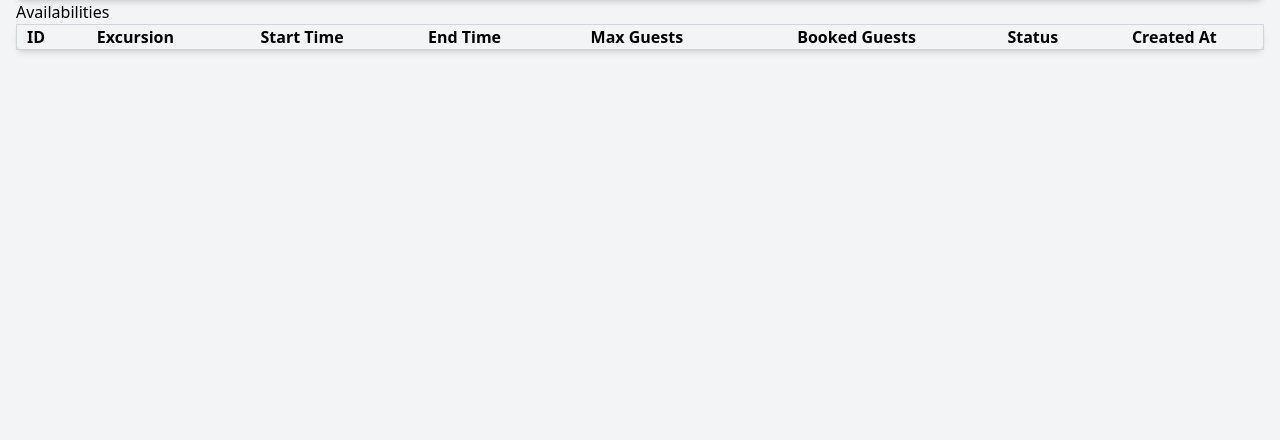
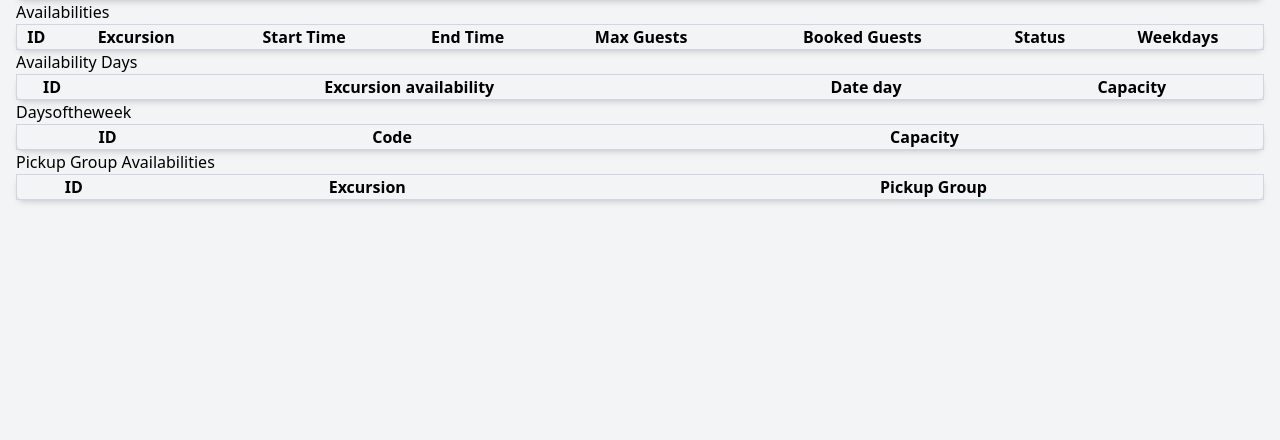
Before and after one commit to BokisAngelov/knossos, a Django app: page /testmodels/ in a window 1280 px wide. Shown: the part 228-668 px from the top of the page. Run offline with Django 5.2, Linux system fonts and the light colour scheme; data that the repository does not hold is empty; some libraries are stand-ins or nearby versions.

Commit message:
Fix capacity for availability days

```diff
--- a/main/models.py
+++ b/main/models.py
@@ -97,7 +97,7 @@ class DayOfWeek(models.Model):
         (SUN, 'Sunday'),
     ]
     code = models.CharField(max_length=3, choices=WEEKDAY_CHOICES, unique=True)
-    capacity = models.PositiveIntegerField(default=0)
+    # capacity = models.PositiveIntegerField(default=0)
 
     def __str__(self):
         return dict(self.WEEKDAY_CHOICES)[self.code]
@@ -211,6 +211,7 @@ class AvailabilityDays(models.Model):
     # excursion = models.ForeignKey(Excursion, on_delete=models.CASCADE, related_name='availability_days')
     excursion_availability = models.ForeignKey(ExcursionAvailability, on_delete=models.CASCADE, related_name='availability_days', null=True)
     date_day = models.DateField()
+    capacity = models.PositiveIntegerField(default=0)
 
     def __str__(self):
         return f"{self.excursion_availability.excursion.title} - {self.date_day}"
--- a/main/templates/main/admin/testmodels.html
+++ b/main/templates/main/admin/testmodels.html
@@ -66,20 +66,73 @@
         <th>Max Guests</th>
         <th>Booked Guests</th>
         <th>Status</th>
-        <th>Created At</th>
+        <th>Weekdays</th>
     </tr>
 {% for availability in availabilities %}
     <tr>
         <td>{{ availability.id }}</td>
-        <td>{{ availability.excursion.name }}</td>
+        <td>{{ availability.excursion.title }}</td>
         <td>{{ availability.start_time }}</td>
         <td>{{ availability.end_time }}</td>
         <td>{{ availability.max_guests }}</td>
         <td>{{ availability.booked_guests }}</td>
         <td>{{ availability.status }}</td>
-        <td>{{ availability.created_at }}</td>
+        <td>
+            {% for weekday in availability.weekdays.all %}
+                {{ weekday.code }}
+            {% endfor %}
+        </td>
     </tr>
 {% endfor %}
 </table>
 
+<h2>Availability Days</h2>
+<table class="table-auto w-full border-collapse border border-gray-300 rounded-lg shadow-md text-center p-3">
+    <tr>
+        <th>ID</th>
+        <th>Excursion availability</th>
+        <th>Date day</th>
+        <th>Capacity</th>
+    </tr>
+{% for availability_day in availability_days %}
+    <tr>
+        <td>{{ availability_day.id }}</td>
+        <td>{{ availability_day.excursion_availability.id }}</td>
+        <td>{{ availability_day.date_day }}</td>
+        <td>{{ availability_day.capacity }}</td>
+    </tr>
+{% endfor %}
+</table>
+
+<h2>Daysoftheweek</h2>
+<table class="table-auto w-full border-collapse border border-gray-300 rounded-lg shadow-md text-center p-3">
+    <tr>
+        <th>ID</th>
+        <th>Code</th>
+        <th>Capacity</th>
+    </tr>
+{% for day in daysoftheweek %}
+    <tr>
+        <td>{{ day.id }}</td>
+        <td>{{ day.code }}</td>
+        <td>{{ day.capacity }}</td>
+        </tr>
+{% endfor %}
+</table>
+
+<h2>Pickup Group Availabilities</h2>
+<table class="table-auto w-full border-collapse border border-gray-300 rounded-lg shadow-md text-center p-3">
+    <tr>
+        <th>ID</th>
+        <th>Excursion</th>
+        <th>Pickup Group</th>
+    </tr>
+{% for pickup_group_availability in pickup_group_availabilities %}
+    <tr>
+        <td>{{ pickup_group_availability.id }}</td>
+        <td>{{ pickup_group_availability.excursion_availability.excursion.title }}</td>
+        <td>{{ pickup_group_availability.pickup_group.name }}</td>
+    </tr>
+{% endfor %}
+</table>
 {% endblock %}
--- a/main/templates/main/availabilities/availability_detail.html
+++ b/main/templates/main/availabilities/availability_detail.html
@@ -127,10 +127,10 @@
             <div class="grid grid-cols-4 gap-4 p-6">
                 {% for weekday in availability.weekdays.all %}
                 <div class="bg-white rounded-lg shadow-sm p-4">
-                    <h4 class="text-sm font-medium text-gray-500 mb-1">{{ weekday.get_code_display }}</h4>
+                    <!-- <h4 class="text-sm font-medium text-gray-500 mb-1"></h4> -->
                     <div class="flex items-center justify-between">
                         <span class="text-lg font-semibold text-gray-900">
-                            {{ weekday.capacity }} guests
+                            {{ weekday.get_code_display }}
                         </span>
                     </div>
                 </div>
--- a/main/templates/main/excursions/excursion_detail.html
+++ b/main/templates/main/excursions/excursion_detail.html
@@ -243,6 +243,7 @@
                 {% if not excursion.availabilities.exists %}
                     <p class="text-gray-500 text-center py-4 not-availability">The excursion is currently not available.</p>
                 {% else %}
+
                 <!-- Availability selection -->
                 <form method="post" class="space-y-4" id="booking-form">
                     {% csrf_token %}
@@ -318,6 +319,7 @@
                     <div>
                         <label class="block text-md font-medium text-gray-700">Date</label>
                         <input type="text" id="date-picker" class="mt-1 block w-full border border-gray-300 rounded-md px-3 py-2 {% if form.date.errors %}border-red-500{% endif %}" placeholder="Select a date">
+                        <!-- <span id="remaining-seats" class="text-sm text-gray-500">Remaining seats: <span id="remaining-seats-count">{{ remaining_seats }}</span></span> -->
 
                         {% if form.date.errors %}
                         <p class="mt-1 text-sm text-red-600">{{ form.date.errors.0 }}</p>
@@ -954,7 +956,6 @@
                 formData.append('availability_id', availabilityId);
                 formData.append('voucher_code', voucherCode ? voucherCode : null);
                 formData.append('partial_payment', partialPayment);
-
                 // Submit form via AJAX
                 fetch(window.location.href, {
                     method: 'POST',
--- a/main/views.py
+++ b/main/views.py
@@ -36,12 +36,13 @@ def testmodels(request):
     bookings = Booking.objects.all()
     reservations = Reservation.objects.all()
     availabilities = ExcursionAvailability.objects.all()
-
+    availability_days = AvailabilityDays.objects.all()
     # bookings.delete()
     return render(request, 'main/admin/testmodels.html', {
         'bookings': bookings,
         'reservations': reservations,
         'availabilities': availabilities,
+        'availability_days': availability_days,
     })
 
 def homepage(request):
@@ -577,6 +578,7 @@ def excursion_detail(request, pk):
             'pickup_points': pickup_points,
             # 'voucher_code': voucher_code,
             # 'return_data': return_data,
+            'remaining_seats': 0,
         })
 
 
@@ -637,11 +639,12 @@ def excursion_detail(request, pk):
 
                 booking = booking_form.save(commit=False)
 
-                adults = int(request.POST.get('adults', 0))
-                children = int(request.POST.get('children', 0))
-                infants = int(request.POST.get('infants', 0))
-                total_price = int(request.POST.get('total_price', 0))
-                partial_price = int(request.POST.get('partial_payment', 0))
+                # Handle empty strings by converting them to 0 before int conversion
+                adults = int(request.POST.get('adults', '0') or '0')
+                children = int(request.POST.get('children', '0') or '0')
+                infants = int(request.POST.get('infants', '0') or '0')
+                total_price = int(request.POST.get('total_price', '0') or '0')
+                partial_price = int(request.POST.get('partial_payment', '0') or '0')
                 voucher_id = request.POST.get('voucher_code', None)
                 # print('voucher_id: ' + str(voucher_id))
                 reservation_instance = None
@@ -665,7 +668,6 @@ def excursion_detail(request, pk):
                 else:
                     booking.payment_status = 'pending'
 
-
                 booking.excursion_availability = excursion_availability
                 booking.user = user_instance
                 booking.total_adults = adults
@@ -695,10 +697,6 @@ def excursion_detail(request, pk):
                     })
 
                 # Validate at least one participant
-                adults = int(request.POST.get('adults', 0))
-                children = int(request.POST.get('children', 0))
-                infants = int(request.POST.get('infants', 0))
-
                 if adults + children + infants == 0:
                     return JsonResponse({
                         'success': False,
@@ -708,6 +706,19 @@ def excursion_detail(request, pk):
                 booking.date = selected_date
                 booking.availability_id = availability_id
                 booking.save()
+
+                # Check if the availability has enough guests
+                total_guests = adults + children + infants
+                availability_guests = availability.max_guests
+
+                if total_guests > availability_guests:
+                    return JsonResponse({
+                        'success': False,
+                        'message': 'The availability has not enough guests.'
+                    })
+                else:
+                    availability.booked_guests += total_guests
+                    availability.save()
 
                 return JsonResponse({
                     'success': True,
@@ -767,6 +778,11 @@ def excursion_detail(request, pk):
     # if excursion_availability:
     #     pickup_points = PickupPoint.objects.filter(pickup_group__in=excursion_availability.pickup_groups.all()).order_by('priority')
 
+    # Calculate remaining seats for the first availability
+    remaining_seats = 0
+    if excursion_availability:
+        remaining_seats = excursion_availability.max_guests - excursion_availability.booked_guests
+
     return render(request, 'main/excursions/excursion_detail.html', {
         'excursion': excursion,
         'feedback_form': feedback_form,
@@ -778,6 +794,7 @@ def excursion_detail(request, pk):
         # 'voucher_code': voucher_code,
         # 'return_data': return_data,
         'pickup_group_map': pickup_group_map,
+        'remaining_seats': remaining_seats,
     })
 
 @user_passes_test(is_staff)
@@ -1694,23 +1711,23 @@ def availability_form(request, pk=None):
         elif form.is_valid():
             try:
                 # First validate weekday capacities from form data
-                max_guests = int(request.POST.get('max_guests', 0))
+                # max_guests = int(request.POST.get('max_guests', 0))
                 selected_weekday_ids = request.POST.getlist('weekdays')
                 pickup_group_ids = pickup_groups
 
                 # Validate capacities before saving
-                for weekday_id in selected_weekday_ids:
-                    capacity_name = f'weekdays_capacity_{weekday_id}'
-                    capacity = request.POST.get(capacity_name)
-                    if capacity:
-                        try:
-                            capacity = int(capacity)
-                            if capacity > max_guests:
-                                raise ValueError(f"Capacity for {DayOfWeek.objects.get(id=weekday_id).get_code_display()} cannot be greater than the maximum number of guests.")
-                        except ValueError as e:
-                            if str(e).startswith("Capacity for"):
-                                raise e
-                            raise ValueError(f"Invalid capacity value for {DayOfWeek.objects.get(id=weekday_id).get_code_display()}")
+                # for weekday_id in selected_weekday_ids:
+                #     capacity_name = f'weekdays_capacity_{weekday_id}'
+                #     capacity = request.POST.get(capacity_name)
+                #     if capacity:
+                #         try:
+                #             capacity = int(capacity)
+                #             if capacity > max_guests:
+                #                 raise ValueError(f"Capacity for {DayOfWeek.objects.get(id=weekday_id).get_code_display()} cannot be greater than the maximum number of guests.")
+                #         except ValueError as e:
+                #             if str(e).startswith("Capacity for"):
+                #                 raise e
+                #             raise ValueError(f"Invalid capacity value for {DayOfWeek.objects.get(id=weekday_id).get_code_display()}")
 
 
                 availability = form.save(commit=False)
@@ -1730,17 +1747,17 @@ def availability_form(request, pk=None):
                 availability.pickup_groups.set(pickup_group_ids)
 
                 # Update weekday capacities
-                for weekday_id in selected_weekday_ids:
-                    capacity_name = f'weekdays_capacity_{weekday_id}'
-                    capacity = request.POST.get(capacity_name)
-                    if capacity:
-                        try:
-                            capacity = int(capacity)
-                            if capacity == 0:
-                                capacity = max_guests
-                            DayOfWeek.objects.filter(id=weekday_id).update(capacity=capacity)
-                        except ValueError:
-                            pass
+                # for weekday_id in selected_weekday_ids:
+                #     capacity_name = f'weekdays_capacity_{weekday_id}'
+                #     capacity = request.POST.get(capacity_name)
+                #     if capacity:
+                #         try:
+                #             capacity = int(capacity)
+                #             if capacity == 0:
+                #                 capacity = max_guests
+                #             DayOfWeek.objects.filter(id=weekday_id).update(capacity=capacity)
+                #         except ValueError:
+                #             pass
 
                 if excursion.status != 'active':
                     excursion.status = 'active'
@@ -1769,7 +1786,8 @@ def availability_form(request, pk=None):
                     if current_date.weekday() in weekday_numbers:
                         AvailabilityDays.objects.create(
                             excursion_availability=availability,
-                            date_day=current_date
+                            date_day=current_date,
+                            capacity=availability.max_guests
                         )
                     current_date += timedelta(days=1)
 
```
Also changed, not shown: main/forms.py (+9 -27 lines), main/migrations/0023_availabilitydays_capacity.py (added), main/migrations/0024_remove_availabilitydays_capacity_and_more.py (added), main/migrations/0025_availabilitydays_capacity.py (added).
